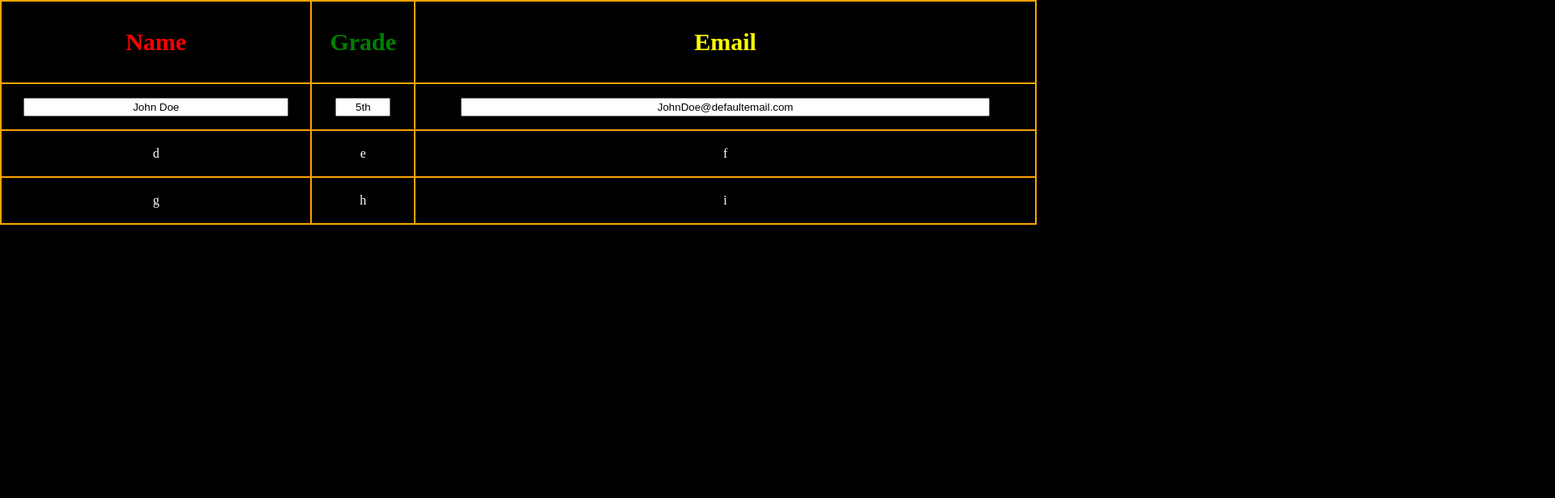
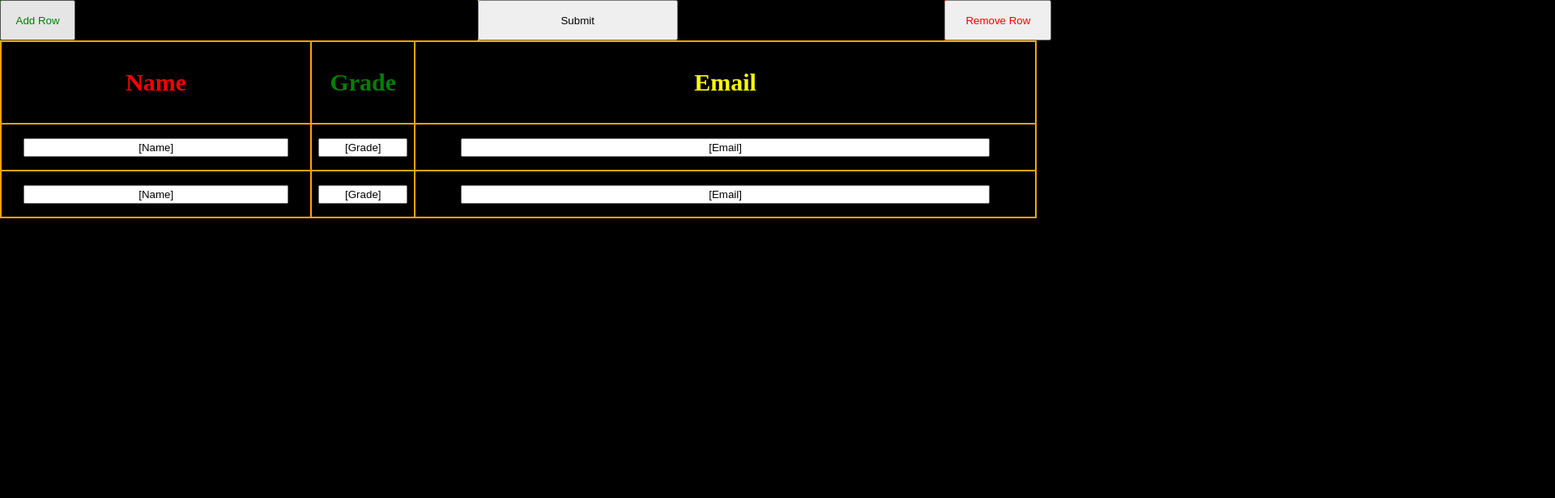
Before and after one commit to App-Creation-and-Design-Club/acdc.github.io, a plain HTML site: page signinpage.html in a window 1280 px wide. Shown: the top 616 px of the page at 81% size, 1920 px wide, since content can reach past the window. Drawn offline with Linux system fonts and the light colour scheme.

Commit message:
Make the table dynamic

```diff
--- a/formating.css
+++ b/formating.css
@@ -46,13 +46,35 @@ h3 {
 	font-size: 30px;
 }
 
-/*#SubmitButton {
-	position: relative;
-	left: 90%;
-	top: 90%;
-}*/
-
 div {
 	position: relative;
 	left: 85%;
 }
+
+#row-fluid {
+	position: relative;
+	left: 0;
+	width: 98%;
+	/*border: 1px solid lime;*/
+    text-align: center;
+}
+
+span {
+	display: inline-block;
+    background-color: #ff8;
+}
+
+span:first-child {
+    background-color: green;
+    float: left;
+}
+
+span:span:nth-child(2) {
+	background-color: yellow;
+	float: center;
+}
+
+span:last-child {
+    background-color: red;
+    float: right;
+}
--- /dev/null
+++ b/main.js
@@ -0,0 +1,26 @@
+function onload()
+{
+	addRow();
+	addRow();
+	console.log("Here");
+}
+
+function addRow()
+{
+	var t = document.getElementById("t");
+	var size = t.rows.length;
+	var r = t.insertRow(size);
+	var c0 = r.insertCell(0);
+	var c1 = r.insertCell(1);
+	var c2 = r.insertCell(2);
+	c0.innerHTML = "<input type='text' name='Name' value='[Name]'>";
+	c1.innerHTML = "<input type='text' name='Grade' value='[Grade]'>";
+	c2.innerHTML = "<input type='text' name='Email' value='[Email]'>";
+}
+
+function delRow()
+{
+	var t = document.getElementById("t");
+	var size = t.rows.length;
+	t.deleteRow(size - 1);
+}
--- a/signinpage.html
+++ b/signinpage.html
@@ -4,14 +4,27 @@
 		<title>Sign-In Page</title>
 		<link type="text/css" rel="stylesheet" href="formating.css"/>
 		<link rel="icon" href="Favicon.png"/>
+		<script src="main.js"></script>
 	</head>
-	<body>
-		<table>
+	<body onload="onload()">
+		<div id="row-fluid">
+			<span>
+				<input style="width: 150%; height: 50px; color: green;" type="submit" value="Add Row" onclick="addRow()">
+			</span>
+			<span>
+				<input style="width: 500%; height: 50px; margin: auto;" type="submit" value="Submit" onclick="submit()">
+			</span>
+			<span>
+				<input style="width: 150%; height: 50px; color: red;" type="submit" value="Remove Row" onclick="delRow()">
+			</span>
+		</div>
+		<table id="t">
+			<thead>
 				<th style="width: 30%"><h1>Name</h1></th>
 				<th style="width: 10%"><h2>Grade</h2></th>
 				<th><h3>Email</h3></th>
-
-			<tr>
+			</thead>
+			<!--<tr>
 				<form action="data.asp">
 					<td>
 						<input type="text" name="Name" value="John Doe">
@@ -23,18 +36,9 @@
 						<input type="text" name="Email" value="JohnDoe@defaultemail.com">
 					</td>
 				</form>
-			</tr>
-			<tr>
-				<td>d</td>
-				<td>e</td>
-				<td>f</td>
-			</tr>
-			<tr>
-				<td>g</td>
-				<td>h</td>
-				<td>i</td>
-			</tr>
+			</tr>-->
+			<tbody>
+			</tbody>
 		</table>
-		<div id="SubmitButton"><input style="position: absolute; top: 600px; width: 10%; height: 50px" type="submit" value="Submit"></div>
 	</body>
 </html>
```
Lines whose indentation alone changed are shown as unchanged.
